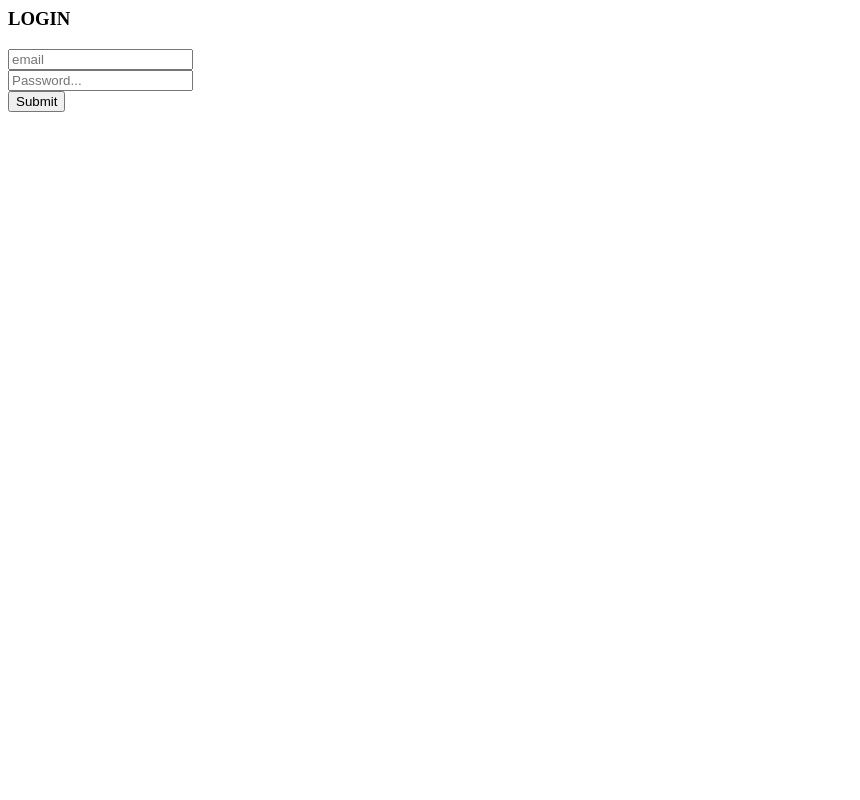
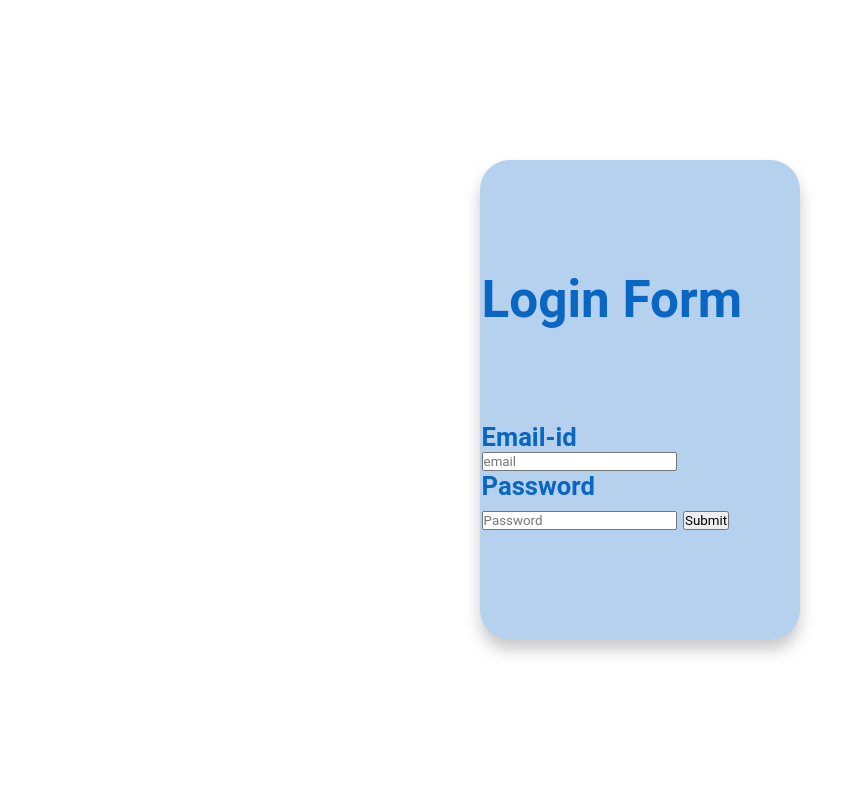
Before and after one commit to Anjithacodesvera/mysite, a Django app: page /login/ in a window 1280 px wide. Shown: the whole page, without its empty margins (0-860 px from the left). Run offline with Django 4.2, Linux system fonts and the light colour scheme.

Commit message:
css addedd

```diff
--- a/accounts/templates/registration/login.html
+++ b/accounts/templates/registration/login.html
@@ -1,18 +1,51 @@
-<div class="login-page">
-  <div class="form">
-    <form method="POST" action="{% url 'hello' %}">
-      {% csrf_token %}
-      <h3 class="login-title">LOGIN</h3>
-      <div class="input-group mb-3">
-        <input type="email" name="email" placeholder="email" class="form-control">
-      </div>
-      <div class="input-group mb-2">
-          <input type="password" name="password" placeholder="Password..." class="form-control" >
-      </div>
-       <button type="submit"> Submit </button>
-<!--      <button type="submit"> Sign up </button>-->
+
+<!--{% load static %}-->
+
+<!--<html>-->
+<!--<body>-->
+<!--<link  rel="stylesheet" href="{% static 'css/style.css' %}">-->
+<!--<div class="login-page">-->
+<!--  <div class="form">-->
+<!--    <form method="POST" action="{% url 'hello' %}">-->
+<!--      {% csrf_token %}-->
+<!--      -->
+<!--      <h3 class="login-title">Login Formsssss</h3>-->
+<!--      -->
+<!--      <div class="input-group mb-3">-->
+<!--        <input type="email" name="email" placeholder="email" class="form-control">-->
+<!--      </div>-->
+<!--      <div class="input-group mb-2">-->
+<!--          <input type="password" name="password" placeholder="Password..." class="form-control" >-->
+<!--      </div>-->
+<!--       <button type="submit"> Submit </button>-->
+<!--&lt;!&ndash;      <button type="submit"> Sign up </button>&ndash;&gt;-->
 
 
-    </form>
-  </div>
-</div>
+<!--    </form>-->
+<!--  </div>-->
+<!--</div>-->
+<!--</body>-->
+<!--</html>-->
+
+
+
+<html>
+<head>
+    <title>Login Form</title>
+    <link  rel="stylesheet" href="{% static 'css/style.css' %}">
+</head>
+<body>
+     <div class="Login-form">
+         <h1>Login Form</h1>
+         <form method="POST" action="{% url 'hello' %}">
+            <p>Email-id</p>
+             <div class="emailinput">
+                <input type="email" name="email" placeholder="email">
+             </div>
+             <p>Password</p>
+             <input type="password" name="password" placeholder="Password">
+             <button type="submit"> Submit </button>
+          </form>
+     </div>
+</body>
+</html>
--- a/accounts/views.py
+++ b/accounts/views.py
@@ -132,7 +132,8 @@ def methods(request):
 
 class Login(View):
     def get(self,request):
-          return render(request, 'registration/login.html')
+        print(">>>>>>>>>>>>>>>>")
+        return render(request, 'registration/login.html')
     def post(self,request):
         email = request.POST['email']
         password = request.POST['password']
--- a/mysite/settings.py
+++ b/mysite/settings.py
@@ -171,7 +171,10 @@ USE_TZ = True
 # https://docs.djangoproject.com/en/4.1/howto/static-files/
 
 STATIC_URL = 'static/'
-
+STATICFILES_DIRS = [
+   os.path.join(BASE_DIR, 'static')
+]
+# STATIC_ROOT = os.path.join(BASE_DIR, 'static')
 # Default primary key field type
 # https://docs.djangoproject.com/en/4.1/ref/settings/#default-auto-field
 
--- /dev/null
+++ b/static/css/style.css
@@ -0,0 +1,43 @@
+* {
+    box-sizing: border-box;
+    margin: 0;
+    padding: 0;
+    font-family: 'Roboto', sans-serif;
+}
+
+.Login-form{
+    width: 320px;
+    height: 480px;
+    background: #fff;
+    box-shadow: 0 10px 15px rgba(179, 179, 179, 0.7);
+    position: absolute;
+    top: 50%;
+    left: 50%;
+    transform: translate(-50%, -50%);
+    border-radius: 7px;
+    display: flex;
+    flex-direction: column;
+    justify-content: space-evenly;
+    padding: 1rem;
+}
+.Login-form{
+    color: #0A66C3;
+    font-size: 1.6rem;
+    padding-left: .1rem;
+    text-decoration: none;
+   font-weight: bolder;
+   color: #0A66C3;
+   background: rgba(10, 102, 195, 0.3);
+   border-radius: 30px;
+   transition: .3s;
+   top: 50%;
+   left: 50%;
+
+}
+
+.emailinput{
+
+    width:50px;
+
+
+}
```
Also changed, not shown: accounts/templates/login.html (+15 -11 lines), accounts/photo-1550751827-4bd374c3f58b.avif (added).
